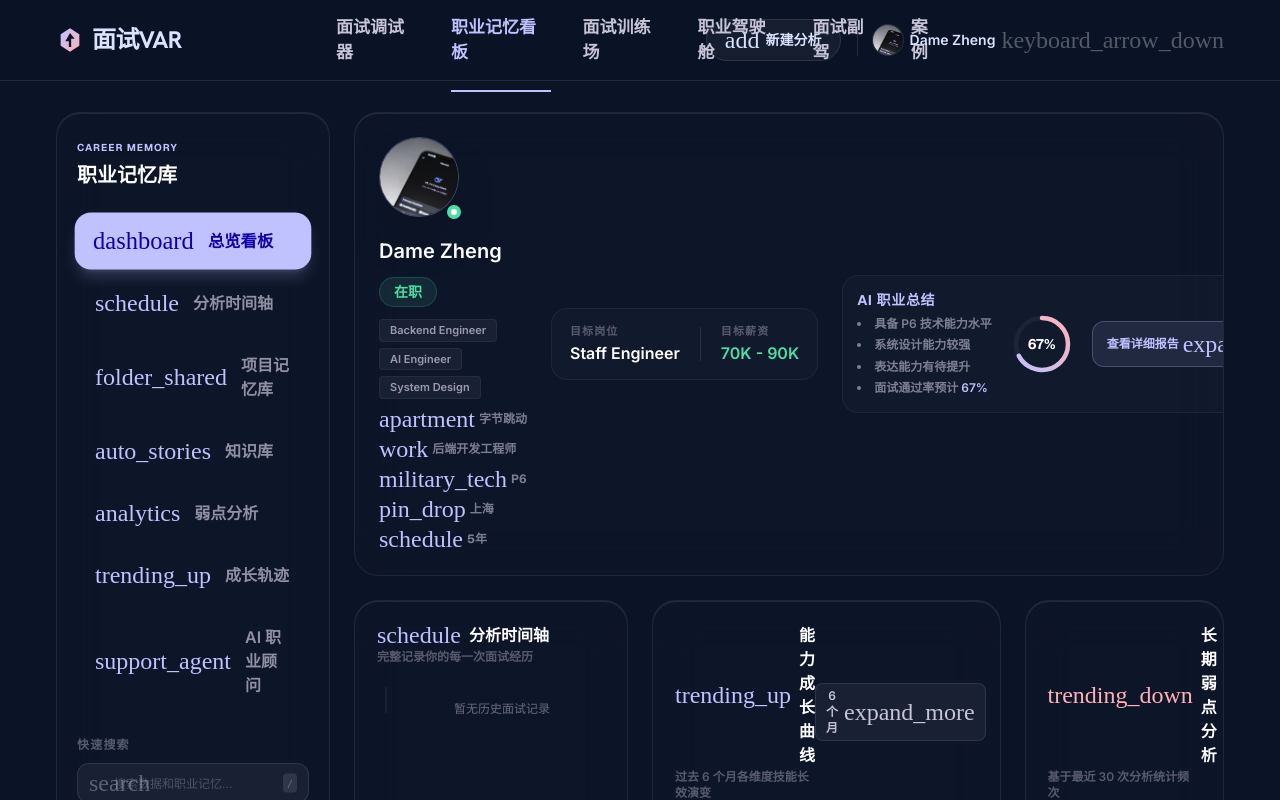
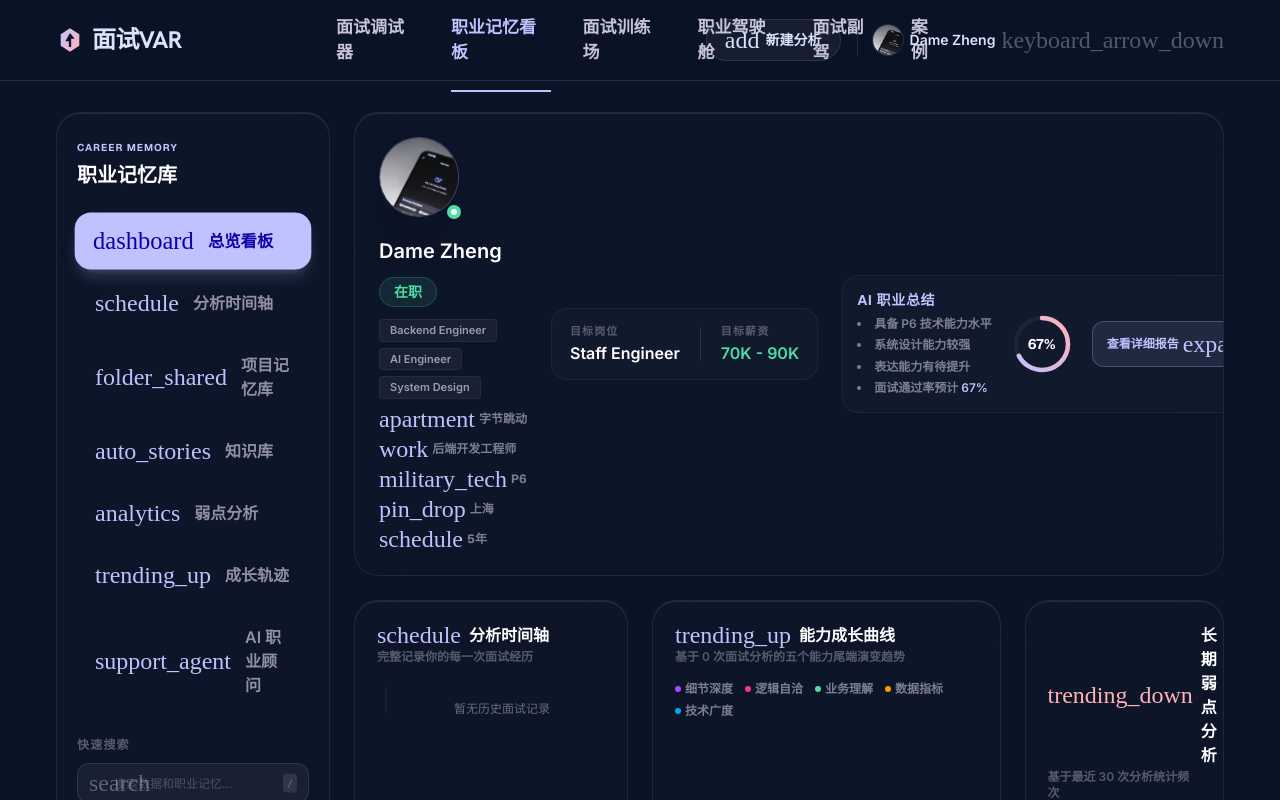
Before and after one commit to ZhengNKU/offerPilot, a Next.js app in the folder frontend/: page /memory in a window 1280 px wide. Shown: the top 800 px of the page. Built offline with nearby package versions, Linux system fonts and the light colour scheme; a web font is replaced by a local one.

Commit message:
能力成长曲线修改

```diff
--- a/frontend/src/app/memory/page.tsx
+++ b/frontend/src/app/memory/page.tsx
@@ -990,23 +990,13 @@ export default function CareerMemoryDashboard() {
                   <div className="col-span-12 md:col-span-5 flex flex-col">
                     <div className="glass-panel p-5.5 rounded-3xl border-white/10 text-left h-full flex flex-col justify-between gap-4">
                       <div className="space-y-4 flex-1">
-                        <div className="flex justify-between items-center">
+                        <div>
                           <div>
                             <h4 className="text-base font-black text-white flex items-center gap-2">
                               <span className="material-symbols-outlined text-base text-primary">trending_up</span>
                               能力成长曲线
                             </h4>
-                            <p className="text-xs text-on-surface-variant/40 font-semibold mt-0.5">过去 6 个月各维度技能长效演变</p>
-                          </div>
-
-                          {/* Period Selector Dropdown */}
-                          <div className="relative">
-                            <button
-                              onClick={handleInterceptAction}
-                              className="px-2.5 py-1 bg-white/5 border border-white/10 rounded-lg text-xs font-black text-on-surface-variant flex items-center gap-1.5 cursor-pointer"
-                            >
-                              6 个月<span className="material-symbols-outlined text-[11px]">expand_more</span>
-                            </button>
+                            <p className="text-xs text-on-surface-variant/40 font-semibold mt-0.5">基于 {growthTotal} 次面试分析的五个能力尾端演变趋势</p>
                           </div>
                         </div>
 
@@ -1949,10 +1939,10 @@ export default function CareerMemoryDashboard() {
                         return Math.round(sum / growthPoints.length).toString();
                       };
                       return [
-                        { label: "分析总次数", value: growthTotal.toString() },
                         { label: "细节深度均分", value: avg("expression") },
                         { label: "逻辑自洽均分", value: avg("logic") },
                         { label: "业务理解均分", value: avg("project_depth") },
+                        { label: "数据指标均分", value: avg("ownership") },
                         { label: "技术广度均分", value: avg("system_design") },
                       ].map((card, i) => (
                         <div key={i} className="p-4 rounded-2xl bg-white/[0.01] border border-white/5 space-y-1.5">
```
